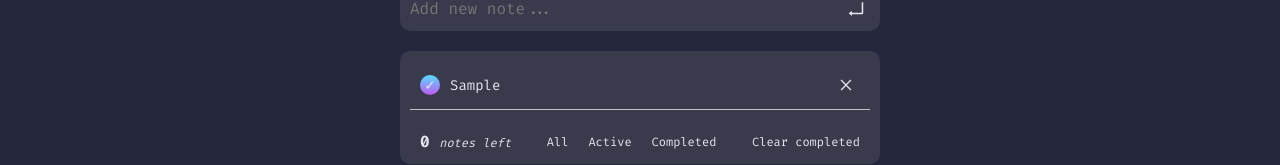
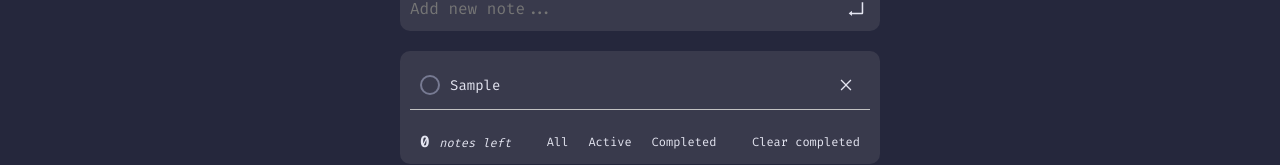
Before and after one commit to bakNa2t/type2note, a React (Vite) app: page / in a window 1280 px wide. Both pictures are taken after typing "Sample" into the empty fields and a click on the button 856 px from the left and 190 px from the top of the page. Shown: the part 181-346 px from the top of the page. Built offline with nearby package versions, Linux system fonts and the light colour scheme; the HTML template or start-up script is replaced by a standard one.

Commit message:
Passed handleCrossNote fn to CheckboxCustom

```diff
--- a/src/base-blocks/NoteItem.jsx
+++ b/src/base-blocks/NoteItem.jsx
@@ -6,7 +6,7 @@ import PropTypes from "prop-types";
 import Button from "../ui-blocks/Button";
 import CheckboxCustom from "../ui-blocks/CheckboxCustom";
 
-import { deleteNote } from "./noteSlice";
+import { crossNote, deleteNote } from "./noteSlice";
 
 const StyledNoteItem = styled.li`
   display: flex;
@@ -28,16 +28,20 @@ function NoteItem({ note }) {
     note: PropTypes.object,
   };
 
-  const { content, id } = note;
+  const { content, id, completed } = note;
   const dispatch = useDispatch();
 
   function handleDeleteNote() {
     dispatch(deleteNote(id));
   }
 
+  function handleCrossNote() {
+    dispatch(crossNote(id));
+  }
+
   return (
     <StyledNoteItem>
-      <CheckboxCustom />
+      <CheckboxCustom onClick={handleCrossNote} completed={completed} />
       <NoteText>{content}</NoteText>
       <Button size="sm" onClick={handleDeleteNote}>
         <CloseOutlined />
--- a/src/base-blocks/noteSlice.js
+++ b/src/base-blocks/noteSlice.js
@@ -14,7 +14,7 @@ const noteSlice = createSlice({
         return {
           payload: {
             content: newNote,
-            completedNote: false,
+            completed: false,
             id: Math.random().toString(),
           },
         };
@@ -32,7 +32,7 @@ const noteSlice = createSlice({
       const currentNote = state.notes.find(
         (note) => note.id === action.payload
       );
-      currentNote.completedNote = !currentNote.completedNote;
+      currentNote.completed = !currentNote.completed;
       localStorage.setItem("notes", JSON.stringify(state.notes));
     },
     filterAll(state) {
@@ -52,9 +52,9 @@ export function selectFilteredNotes(state) {
 
   switch (filter) {
     case "active":
-      return notes.filter((note) => !note.completedNote);
+      return notes.filter((note) => !note.completed);
     case "completed":
-      return notes.filter((note) => note.completedNote);
+      return notes.filter((note) => note.completed);
     default:
       return notes;
   }
--- a/src/ui-blocks/CheckboxCustom.jsx
+++ b/src/ui-blocks/CheckboxCustom.jsx
@@ -1,5 +1,6 @@
-import { useState } from "react";
 import styled from "styled-components";
+import PropTypes from "prop-types";
+
 import CheckboxChecked from "./CheckboxChecked";
 
 const StyledCheckboxCustom = styled.button`
@@ -37,12 +38,15 @@ const CheckboxCircle = styled.span`
   }
 `;
 
-function CheckboxCustom() {
-  const [checked, setChecked] = useState(false);
+function CheckboxCustom({ onClick, completed }) {
+  CheckboxCustom.propTypes = {
+    onClick: PropTypes.func,
+    completed: PropTypes.bool,
+  };
 
   return (
-    <StyledCheckboxCustom onClick={() => setChecked(!checked)}>
-      {checked ? <CheckboxCircle /> : <CheckboxChecked />}
+    <StyledCheckboxCustom onClick={onClick}>
+      {completed ? <CheckboxChecked /> : <CheckboxCircle />}
     </StyledCheckboxCustom>
   );
 }
```
